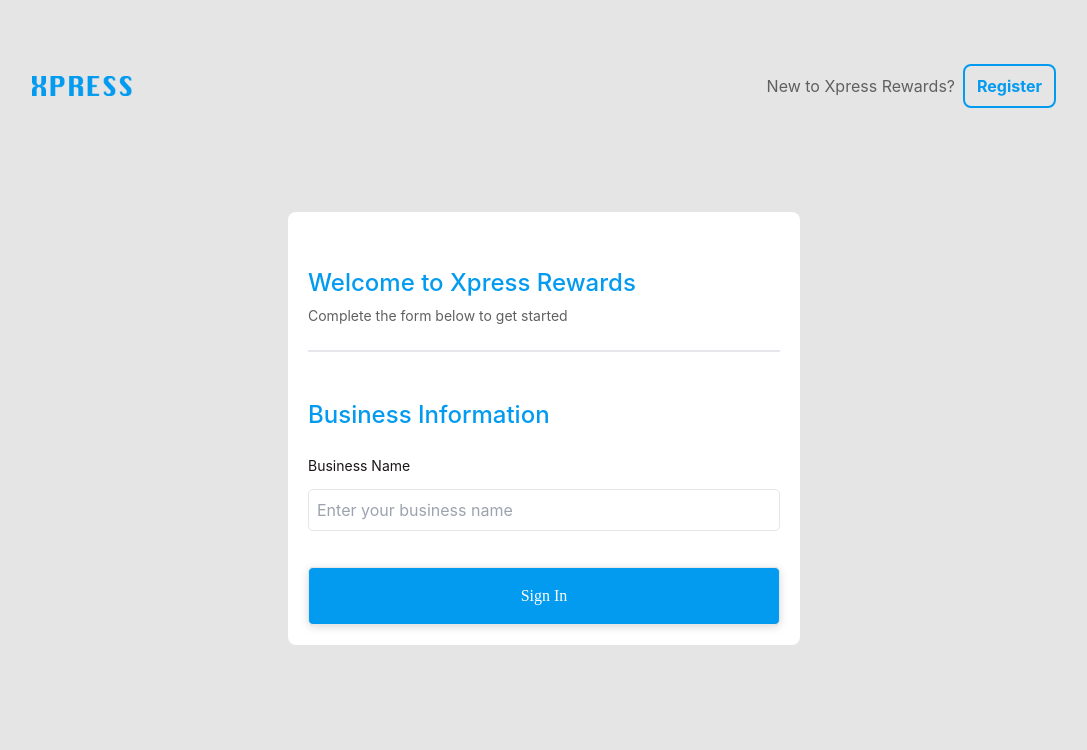
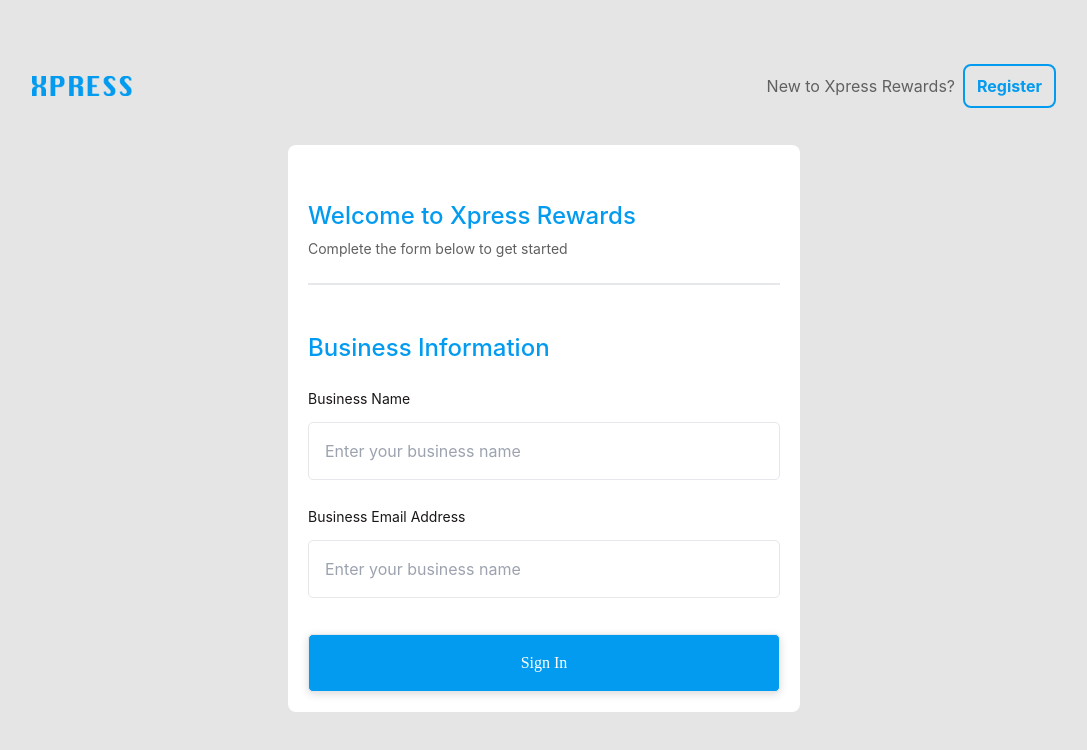
Before and after one commit to Ayomikuolatunji/dashboard-task, a React (Create React App) app: page /register in a window 1280 px wide. Shown: the top 750 px of the page, without its empty margins (96-1183 px from the left). Built offline with nearby package versions, Linux system fonts and the light colour scheme.

Commit message:
integrating redux store

```diff
--- a/src/auth/signup/SignupInformation.js
+++ b/src/auth/signup/SignupInformation.js
@@ -4,6 +4,7 @@ import {FiEye} from "react-icons/fi"
 import { Link } from 'react-router-dom'
 import FormLogic from '../../helpers/FormLogic'
 import Logo from "../../assets/LOGO.png"
+import InputDiv from '../../utils/InputDiv'
 
 
 
@@ -13,30 +14,6 @@ const SignupInformation = () => {
    const [loading, setLoading] = useState(false)
    const [passwordVisible, setPasswordVisible] = useState(false)
    const [error, setError] = useState('')
-
-
-   const loginSubmitBtn=useCallback(async(e)=>{
-         setLoading(true)
-        e.preventDefault()
-       try {
-        const response=await axios.post('/login',{
-            email:form.email,
-            password:form.password
-        })
-          if(response.status===200){
-            window.sessionStorage.setItem("key", response.data.token);
-            setLoading(false)
-            //  redirect user to homapage after successful login
-            window.location.href = '/';
-          }
-       } catch (error) {
-            setLoading(false)
-            setError(error.response.data.message)
-            console.log(error)
-       }
-
-
-   },[form])
 
 
   return (
@@ -82,28 +59,23 @@ const SignupInformation = () => {
                 </h1>
             </div>
             {/* form body */}
-            <form action="POST" onSubmit={loginSubmitBtn}>
+            <form action="POST">
                 {/* bussiness name */}
-                <div className='mt-6'>
-                    <label htmlFor="businessName"
-                     className='text-sm text-[#1A1619]'
-                    >
-                        Business Name
-                    </label>
-                    <input
-                        type="text"
-                        name="bussiness_name"
-                        id="businessName"
-                        className='w-full p-2 border border-gray-200 rounded-[5px] bg-[#FFFFFF] mt-3'
-                        placeholder="Enter your business name"
-                        onChange={handleChange}
-                        value={form.bussiness_name}
-                        required
-                     />
-                 </div>
+                <InputDiv
+                    handleChange={handleChange}
+                    form={form}
+                    label='Business Name'
+                    name='bussiness_name'
+                />
+                {/* business name container ends here */}
 
-                {/* display error */}
-                {error && <div className='text-red-500 text-sm font-[400] font-[inter] mt-10'>{error}</div>}
+                {/* business email */}
+                <InputDiv
+                    handleChange={handleChange}
+                    form={form}
+                    label='Business Email Address'
+                    name='bussiness_email'
+                />
                 <div className="submit-btn mt-6">
                     <button
                     className='w-full p-2 border border-gray-200 rounded-[5px] bg-[#039BF0] mt-3 text-[#FFFFFF] font-[Rubik] shadow-login-btn-shadow
--- /dev/null
+++ b/src/utils/InputDiv.js
@@ -0,0 +1,24 @@
+import React from 'react'
+
+const InputDiv = ({handleChange,form,label,name}) => {
+  return (
+    <div className='mt-6'>
+        <label htmlFor="businessName"
+            className='text-sm text-[#1A1619]'>
+               {label}
+        </label>
+        <input
+            type="text"
+            name={name}
+            id="businessName"
+            className='w-full p-4 border border-gray-200 rounded-[5px] bg-[#FFFFFF] mt-3'
+            placeholder="Enter your business name"
+            onChange={handleChange}
+            value={form.bussiness_name}
+            required
+            />
+        </div>
+  )
+}
+
+export default InputDiv
```
